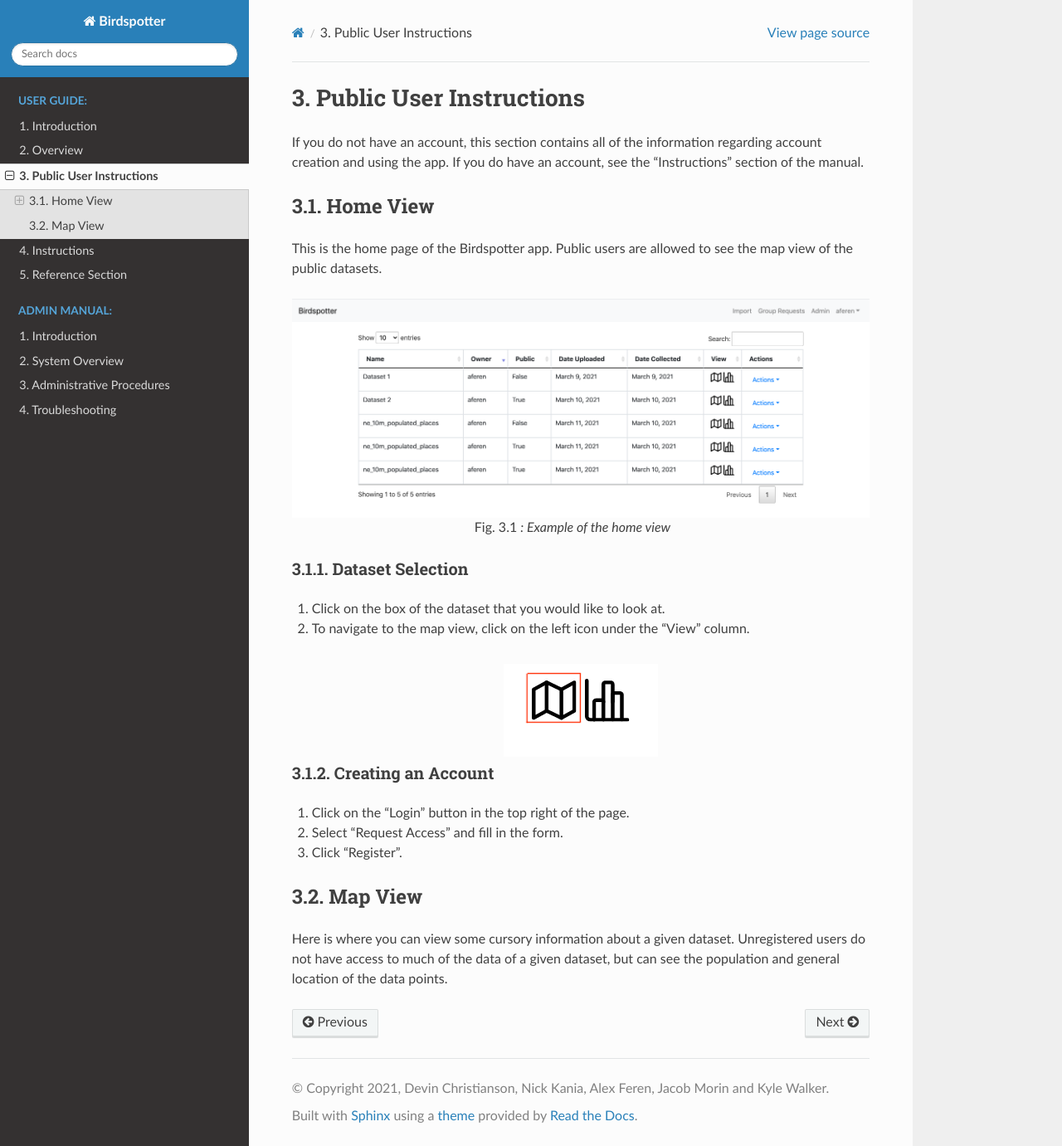
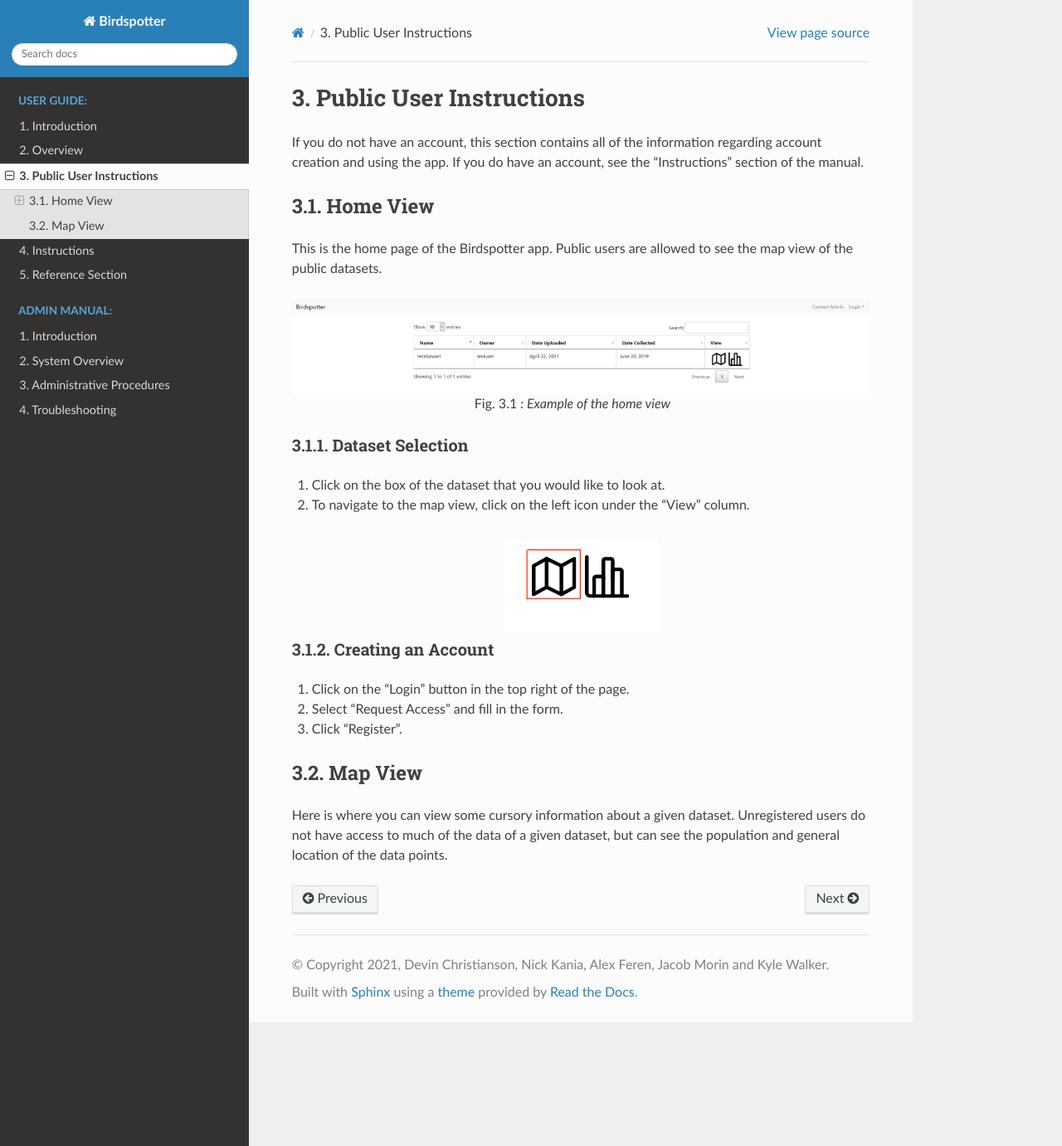
Before and after one commit to birdspotter-project/COS397, a Sphinx documentation site: the page built from docs/source/user_guide/public_user_instructions.rst, in a window 1280 px wide and 1381 px high. Shown: the whole window at 83% size. Built offline with Sphinx 7.4.7 and the Read the Docs theme 2.0.0, drawn with Linux system fonts in a browser that asks for light colours.

Commit message:
Add public user homepage image

```diff
--- a/docs/source/user_guide/public_user_instructions.rst
+++ b/docs/source/user_guide/public_user_instructions.rst
@@ -11,7 +11,7 @@
 This is the home page of the Birdspotter app. Public users are allowed to see the map view of the public datasets.
 
 .. _public_home_view:
-.. figure:: static/home_view.png
+.. figure:: static/home_view_public.png
    :alt: "Example of the home view"
    :align: center
 
```
Also changed, not shown: docs/source/user_guide/static/home_view_public.png (added).
